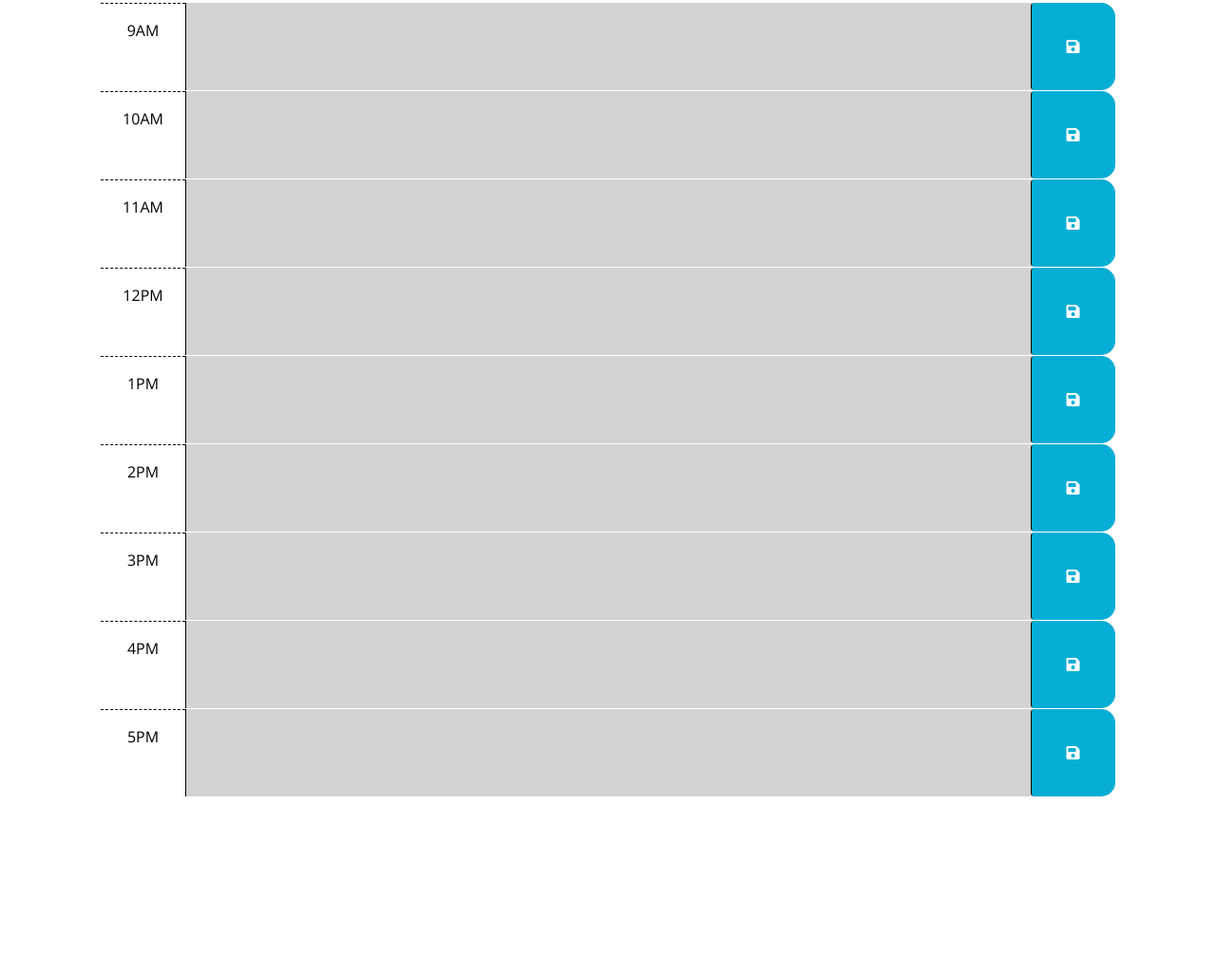
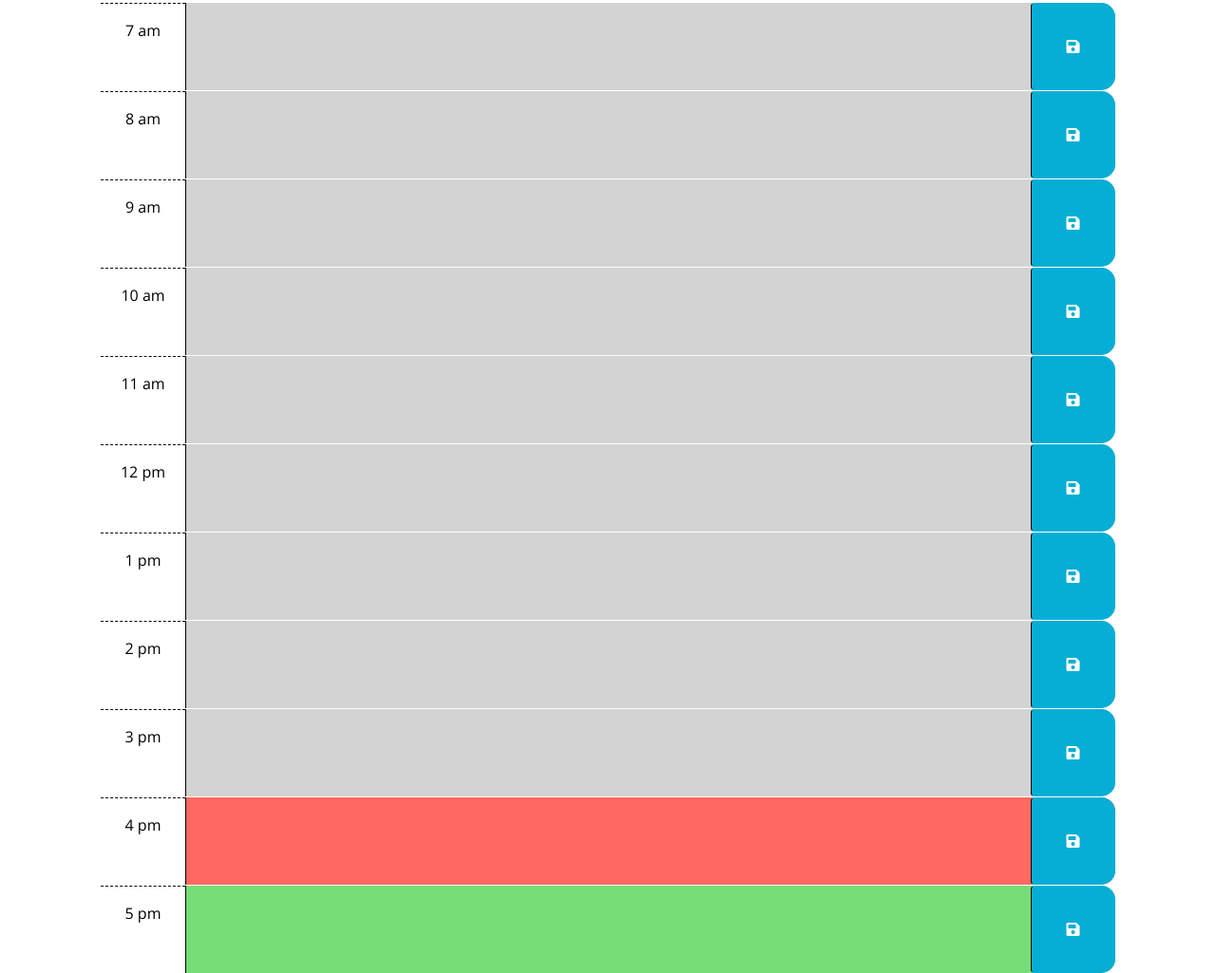
Before and after one commit to Phil-Pfister/daily_schedule, a plain HTML site: page index.html in a window 1280 px wide. Shown: the part 300-1325 px from the top of the page at 95% size. Before the commit the page ends 1139 px from the top, so only its background shows below. Drawn offline with nearby package versions, Linux system fonts and the light colour scheme.

Commit message:
added classes for past present and future

```diff
--- a/assets/index.js
+++ b/assets/index.js
@@ -1,27 +1,52 @@
-var today = dayjs();
+
+
+
+
+
+
+// Wrap all code that interacts with the DOM in a call to jQuery to ensure that
+// the code isn't run until the browser has finished rendering all the elements
+// in the html.
+$(function () {
+  var today = dayjs();
 $('#currentDay').text(today.format('dddd, MMM D, YYYY'));
 
 var rootDiv = $('#root-div');
 
+// var hours = [
+//   '9AM',
+//   '10AM',
+//   '11AM',
+//   '12PM',
+//   '1PM',
+//   '2PM',
+//   '3PM',
+//   '4PM',
+//   '5PM',
+// ];
+
 var hours = [
-  '9AM',
-  '10AM',
-  '11AM',
-  '12PM',
-  '1PM',
-  '2PM',
-  '3PM',
-  '4PM',
-  '5PM',
-];
-
+  dayjs().hour(7),
+  dayjs().hour(8),
+  dayjs().hour(9),
+  dayjs().hour(10),
+  dayjs().hour(11),
+  dayjs().hour(12),
+  dayjs().hour(13),
+  dayjs().hour(14),
+  dayjs().hour(15),
+  dayjs().hour(16),
+  dayjs().hour(17)
+]
 for (var i = 0; i < hours.length; i++) {
   var outerDiv = $('<div>');
-  outerDiv.addClass('row time-block past');
+  outerDiv.addClass('row time-block');
   rootDiv.append(outerDiv);
+  outerDiv.attr("id", 'hour-' + hours[i]);
 
   var hoursEl = $('<div>');
-  hoursEl.text(hours[i]);
+  var hourAlt = dayjs()
+  hoursEl.text(hours[i].format('h a'));
   hoursEl.addClass('col-2 col-md-1 hour text-center py-3');
   outerDiv.append(hoursEl);
 
@@ -38,15 +63,17 @@ var btnIcon = $('<i>');
 btnIcon.addClass('fas fa-save');
 addButton.append(btnIcon);
 
+if (dayjs().isBefore(dayjs(hours[i]))) {
+  outerDiv.addClass('future');
 }
+if (dayjs().isAfter(dayjs(hours[i]))) {
+  outerDiv.addClass('past');
 
-
-
-
-// Wrap all code that interacts with the DOM in a call to jQuery to ensure that
-// the code isn't run until the browser has finished rendering all the elements
-// in the html.
-$(function () {
+}
+if (dayjs().isSame(dayjs(hours[i], 'hh a'))) {
+  outerDiv.addClass('present');
+};
+}
 
     // TODO: Add a listener for click events on the save button. This code should
     // use the id in the containing time-block as a key to save the user input in
--- a/index.html
+++ b/index.html
@@ -74,6 +74,8 @@
       integrity="sha256-iu/zLUB+QgISXBLCW/mcDi/rnf4m4uEDO0wauy76x7U="
       crossorigin="anonymous"
     ></script>
+    <script src="https://cdn.jsdelivr.net/npm/dayjs@1/plugin/duration.js"></script>
+    <script>dayjs.extend(window.dayjs_plugin_duration)</script>
 
     <script src="./assets/index.js"></script>
   </body>
```
